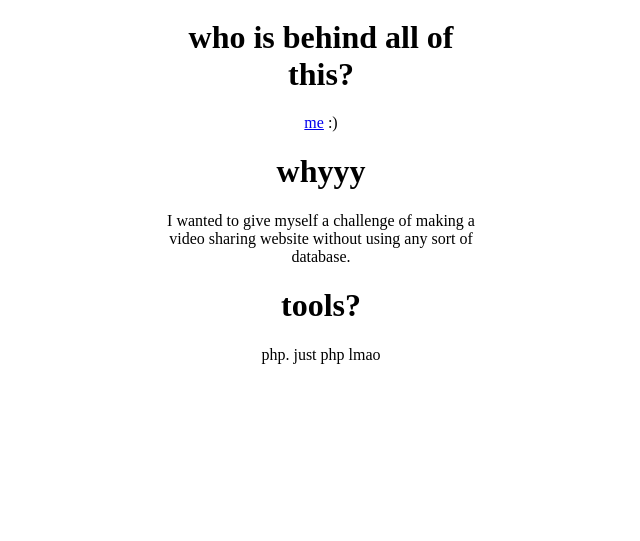
After one commit to japannt/phpTube, a PHP site: page /about in a window 1280 px wide. The commit adds this page. Shown: the part 259-800 px from the top of the page, without its empty margins (319-959 px from the left). Run offline with PHP 8.4, Linux system fonts and the light colour scheme.

Commit message:
fixed osme stuffl amaoamma maom aoa om aoma o oooo ooOAOAOA OAOAOOO OO AAA MONKE

```diff
--- /dev/null
+++ b/about/index.html
@@ -0,0 +1,30 @@
+<!DOCTYPE html>
+<html lang="en">
+	<head>
+		<meta charset="UTF-8">
+		<meta http-equiv="X-UA-Compatible" content="IE=edge">
+		<meta name="viewport" content="width=device-width, initial-scale=1.0">
+		<link rel="stylesheet" href="/css/mainpage.css">
+		<title>phpTube</title>
+	</head>
+
+	<body>
+		<ul>
+			<li><a href="/">home</a></li>
+			<li><a href="/upload">upload</a></li>
+			<li><i>about</i></li>
+		</ul>
+
+		<div class="flexCenter">
+			<img style="width: 8vw;" src="/img/phptubeLogo.svg" alt="phpTube">about
+			<div style="max-width: 25vw; text-align: center;">
+				<h1>who is behind all of this?</h1>
+				<p><a href="https://github.com/japannt">me</a> :)</p>
+				<h1>whyyy</h1>
+				<p>I wanted to give myself a challenge of making a video sharing website without using any sort of database.</p>
+				<h1>tools?</h1>
+				<p>php. just php lmao</p>
+			</div>
+		</div>
+	</body>
+</html>
--- a/api/watch.php
+++ b/api/watch.php
@@ -28,7 +28,7 @@
 	<body>
 		<ul>
 			<li><a href="/">home</a></li>
-			<li><a href="/upload">upload</a>
+			<li><a href="/upload">upload</a></li>
 			<li><a href="/about">about</a></li>
 		</ul>
 
--- a/index.html
+++ b/index.php
@@ -11,7 +11,7 @@
 	<body>
 		<ul>
 			<li><i>home</i></li>
-			<li><a href="/upload">upload</a>
+			<li><a href="/upload">upload</a></li>
 			<li><a href="/about">about</a></li>
 		</ul>
 
```
Also changed, not shown: upload/index.html (+7 -6 lines).
